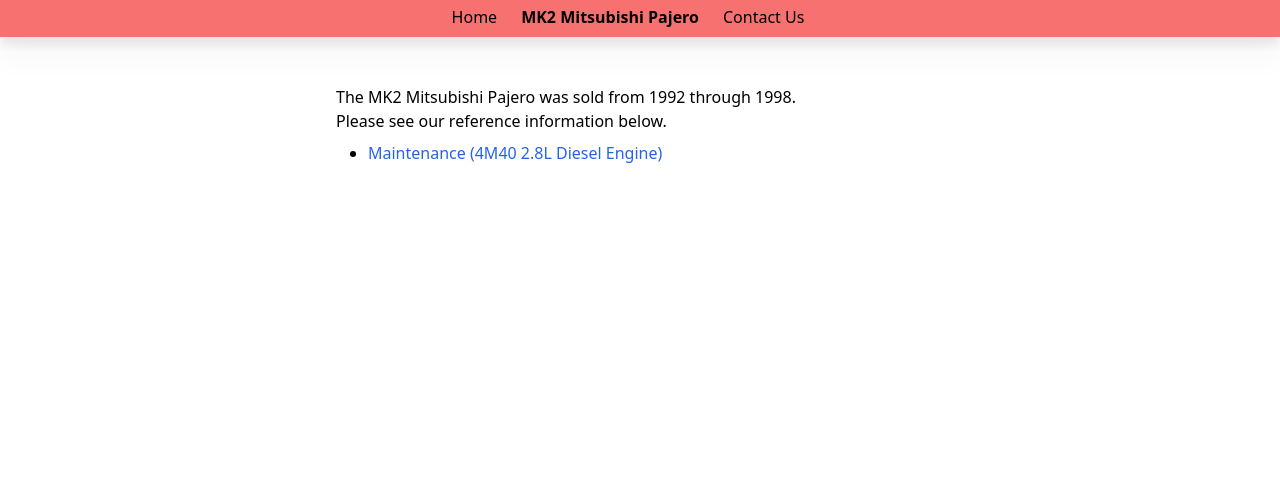
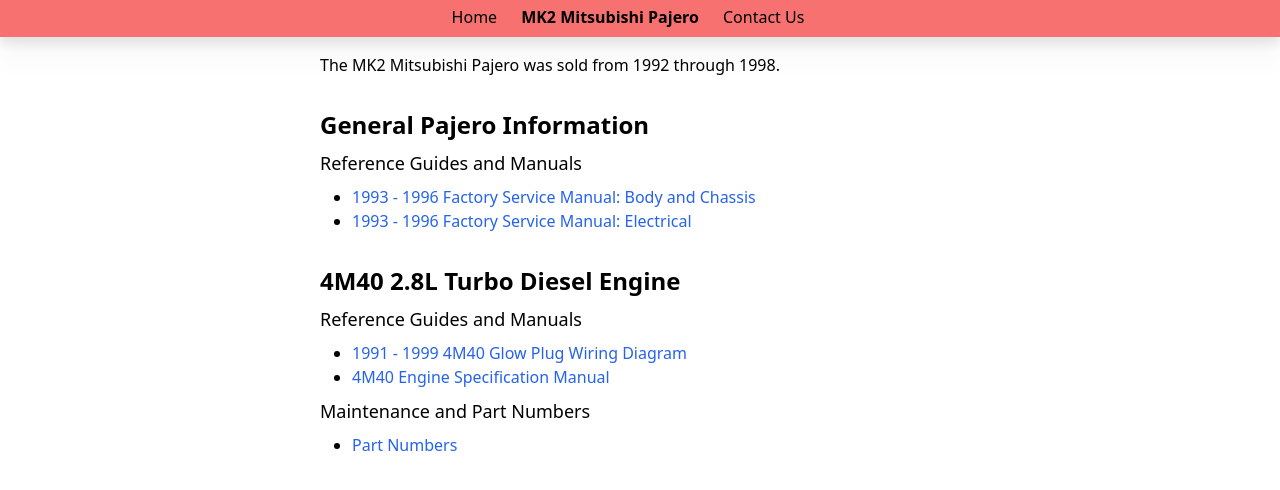
Before and after one commit to kyleratti/JdmDepot, an Astro site: page /cars/mk2-mitsubishi-pajero in a window 1280 px wide. Shown: the part 82-572 px from the top of the page. Built offline with nearby package versions, Linux system fonts and the light colour scheme; Astro itself is replaced by a stand-in of ours.

Commit message:
feat: add pajero reference PDFs

```diff
--- a/src/layouts/Layout.astro
+++ b/src/layouts/Layout.astro
@@ -21,7 +21,7 @@ const { title, metaTags } = Astro.props;
 		<title>{title} - JDM Depot</title>
 	</head>
 	<body>
-	<header class="bg-red-400 px-4 lg:px-8 drop-shadow-xl mb-8">
+	<header class="bg-red-400 px-4 lg:px-8 drop-shadow-xl mb-4">
 		<div class="flex justify-center align-center p-2">
 				<img class="max-w-[140px] h-auto" src="/assets/img/logo.svg" alt="JDM Depot Logo" />
 		</div>
--- a/src/layouts/MarkdownContentLayout.astro
+++ b/src/layouts/MarkdownContentLayout.astro
@@ -31,7 +31,7 @@ const { frontmatter } = Astro.props;
 </style>
 
 <Layout title={frontmatter.title} metaTags={frontmatter?.metaTags}>
-	<main class="sm:p-4 lg:w-1/2 m-auto">
+	<main class="p-4 lg:p-0 lg:w-1/2 m-auto">
 		<slot />
 	</main>
 </Layout>
--- a/src/pages/cars/mk2-mitsubishi-pajero/index.astro
+++ b/src/pages/cars/mk2-mitsubishi-pajero/index.astro
@@ -8,13 +8,75 @@ import Layout from "@layouts/Layout.astro";
 		description: "Maintenance information, part numbers, repair guides, and more for the 1992-1998 MK2 Mitsubishi Pajero/Montero"
 	}}
 >
-	<main class="sm:p-4 lg:w-1/2 m-auto">
+	<main class="p-4 lg:p-0 lg:w-1/2 m-auto">
 		<p>The MK2 Mitsubishi Pajero was sold from 1992 through 1998.</p>
 
-		<p>Please see our reference information below.</p>
+		<section>
+			<h2>General Pajero Information</h2>
 
-		<ul class="mt-2 list-disc">
-			<li class="ml-8"><a class="text-blue-600" href="/cars/mk2-mitsubishi-pajero/maintenance/4m40">Maintenance (4M40 2.8L Diesel Engine)</a></li>
-		</ul>
+			<section>
+				<h3>Reference Guides and Manuals</h3>
+
+				<ul class="link-list">
+					<li><a target="_blank" href="/assets/cars/mk2-mitsubishi-pajero/mitsubishi-pajero-fsm-1993-1996-engine-chassis-body.pdf">1993 - 1996 Factory Service Manual: Body and Chassis</a></li>
+					<li><a target="_blank" href="/assets/cars/mk2-mitsubishi-pajero/mitsubishi-pajero-fsm-1993-1996-electrical.pdf">1993 - 1996 Factory Service Manual: Electrical</a></li>
+				</ul>
+			</section>
+		</section>
+
+		<section class="my-2">
+			<h2>4M40 2.8L Turbo Diesel Engine</h2>
+
+			<section>
+				<h3>Reference Guides and Manuals</h3>
+
+				<ul class="link-list">
+					<li><a target="_blank" href="/assets/cars/mk2-mitsubishi-pajero/91-99 Pajero 4m4 general Glow Plug System 16-44_230928_122753.pdf">1991 - 1999 4M40 Glow Plug Wiring Diagram</a></li>
+					<li><a target="_blank" href="/assets/cars/mk2-mitsubishi-pajero/4M40 Diesel Engine Workshop Manual PWEE9409 11A.pdf">4M40 Engine Specification Manual</a></li>
+				</ul>
+			</section>
+
+			<section>
+				<h3>Maintenance and Part Numbers</h3>
+
+				<ul class="link-list">
+					<li><a target="_blank" href="/cars/mk2-mitsubishi-pajero/maintenance/4m40">Part Numbers</a></li>
+				</ul>
+			</section>
+		</section>
 	</main>
 </Layout>
+
+<style>
+	section {
+		@apply my-2;
+	}
+
+	section h2 {
+		@apply text-2xl font-bold;
+	}
+
+	main > section {
+		@apply my-8;
+	}
+
+	section > section {
+		@apply my-2;
+	}
+
+	section h3 {
+		@apply text-lg font-normal;
+	}
+
+	ul.link-list {
+		@apply mt-2 list-disc;
+	}
+
+	ul.link-list li {
+		@apply ml-8;
+	}
+
+	ul.link-list li a {
+		@apply text-blue-600;
+	}
+</style>
```
Also changed, not shown: 4 other files.
